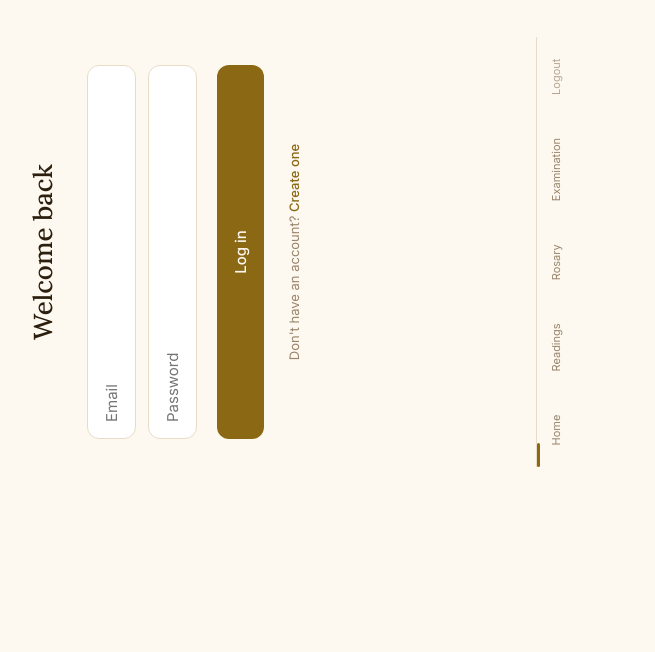
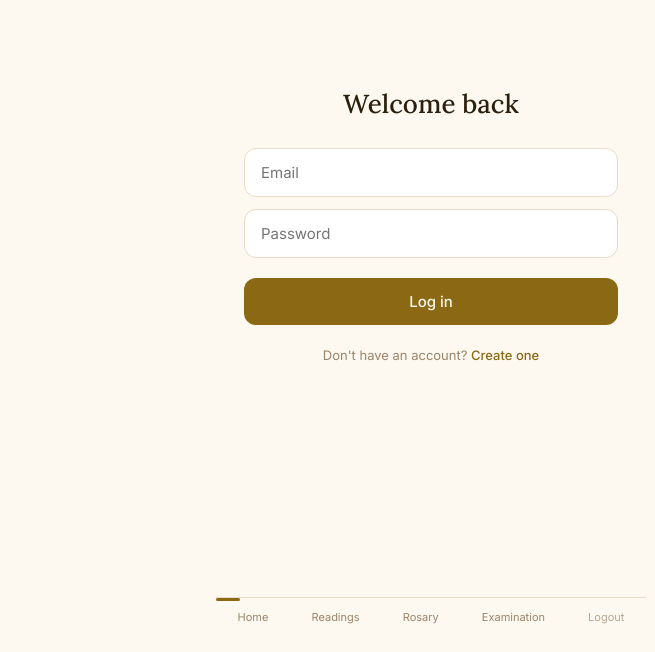
Before and after one commit to dorianzelaya/catholic-companion, a React (Vite) app in the folder frontend/: page /login in a window 1280 px wide. Shown: the part 148-800 px from the top of the page, without its empty margins (209-864 px from the left). Built offline with nearby package versions, Linux system fonts and the light colour scheme.

Commit message:
remove landscape orientation fix

```diff
--- a/frontend/src/index.css
+++ b/frontend/src/index.css
@@ -989,16 +989,3 @@ html {
   display: flex;
   flex-direction: column;
 }
-
-@media screen and (orientation: landscape) {
-  html {
-    transform: rotate(-90deg);
-    transform-origin: left top;
-    width: 100svh;
-    height: 100svw;
-    overflow-x: hidden;
-    position: fixed;
-    top: 100%;
-    left: 0;
-  }
-}
```
